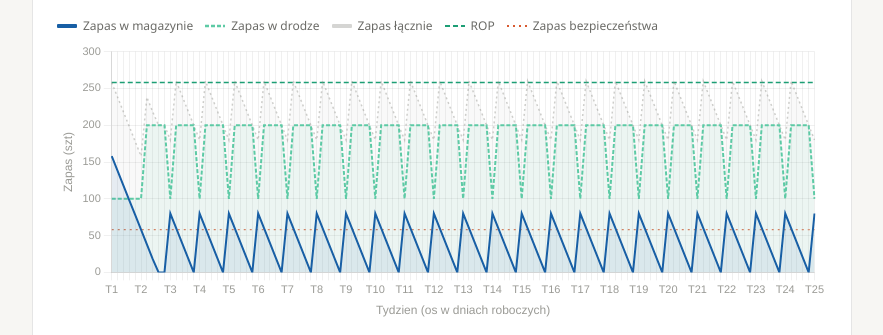
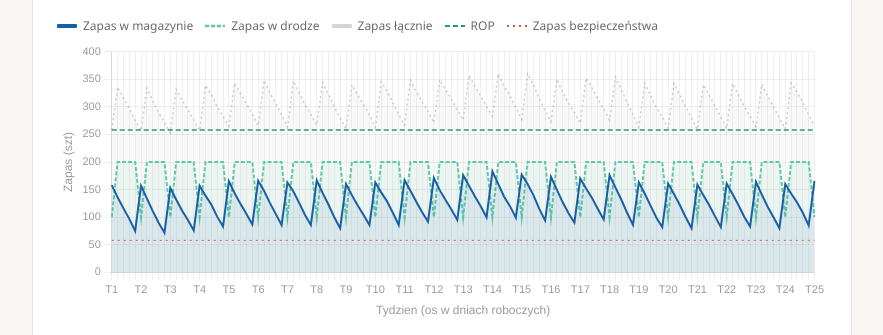
Before and after one commit to LeanQTeam/Inventory_materials, a plain HTML site: page index.html in a window 1280 px wide. Shown: the part 922-1257 px from the top of the page, without its empty margins (198-1081 px from the left). Drawn offline with nearby package versions, Linux system fonts and the light colour scheme.

Commit message:
Update index.html

```diff
--- a/index.html
+++ b/index.html
@@ -140,20 +140,42 @@ function calcSafety(p) {
   return { ss1, ss2, ss3, ss4, total: ss1 + ss2 + ss3 + ss4 };
 }
 
+// Box-Muller: losowa liczba z rozkładu normalnego N(0,1)
+function randNormal() {
+  let u, v;
+  do { u = Math.random(); } while (u === 0);
+  do { v = Math.random(); } while (v === 0);
+  return Math.sqrt(-2 * Math.log(u)) * Math.cos(2 * Math.PI * v);
+}
+
 function simulate(p, safetyStock, cycleDemand, orderQty) {
   const WD = 120;
   const physical = [], inTransit = [], available = [], labels = [];
   let stock = cycleDemand + safetyStock;
   let pipeline = [];
-  let nextOrderWd = p.cycle;
-  pipeline.push({ arrivalWd: p.lead, qty: orderQty });
+
+  // Pre-ładuj zamówienia in-flight
+  let orderDay = p.cycle - p.lead;
+  while (orderDay < 0) {
+    pipeline.push({ arrivalWd: orderDay + p.lead, qty: orderQty });
+    orderDay += p.cycle;
+  }
+  let nextOrderWd = orderDay;
+
+  // Odchylenie standardowe dziennego popytu = demVar * d (demVar to współczynnik zmienności CV)
+  const sigma = p.demVar * p.d;
 
   for (let wd = 0; wd <= WD; wd++) {
     pipeline = pipeline.filter(del => {
       if (del.arrivalWd <= wd) { stock += del.qty; return false; }
       return true;
     });
-    if (wd > 0) stock = Math.max(0, stock - p.d);
+    if (wd > 0) {
+      const dailyDemand = sigma > 0
+        ? Math.max(0, Math.round(p.d + sigma * randNormal()))
+        : p.d;
+      stock = Math.max(0, stock - dailyDemand);
+    }
     const transit = pipeline.reduce((s, d) => s + d.qty, 0);
     if (wd === nextOrderWd) {
       pipeline.push({ arrivalWd: wd + p.lead, qty: orderQty });
```
